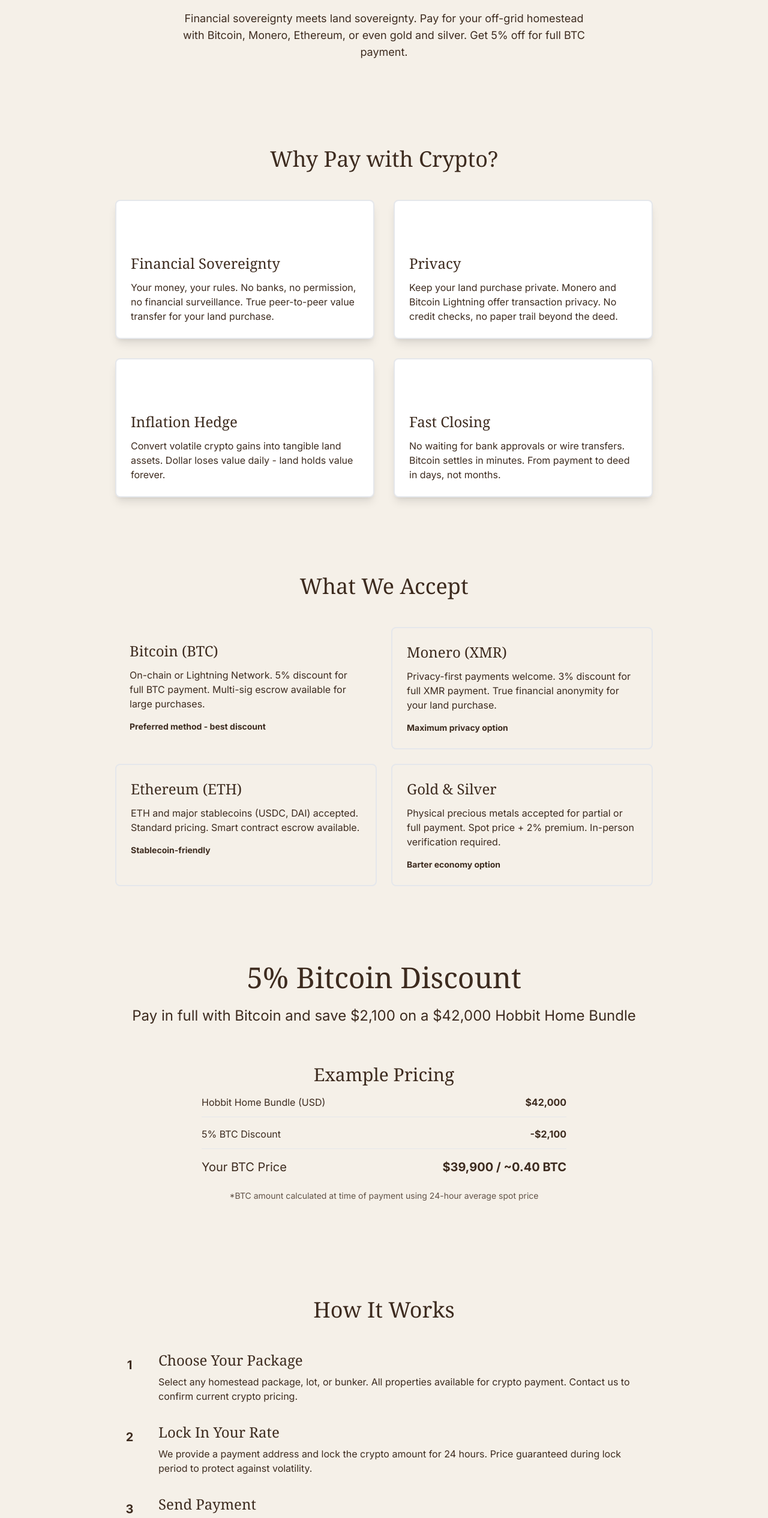
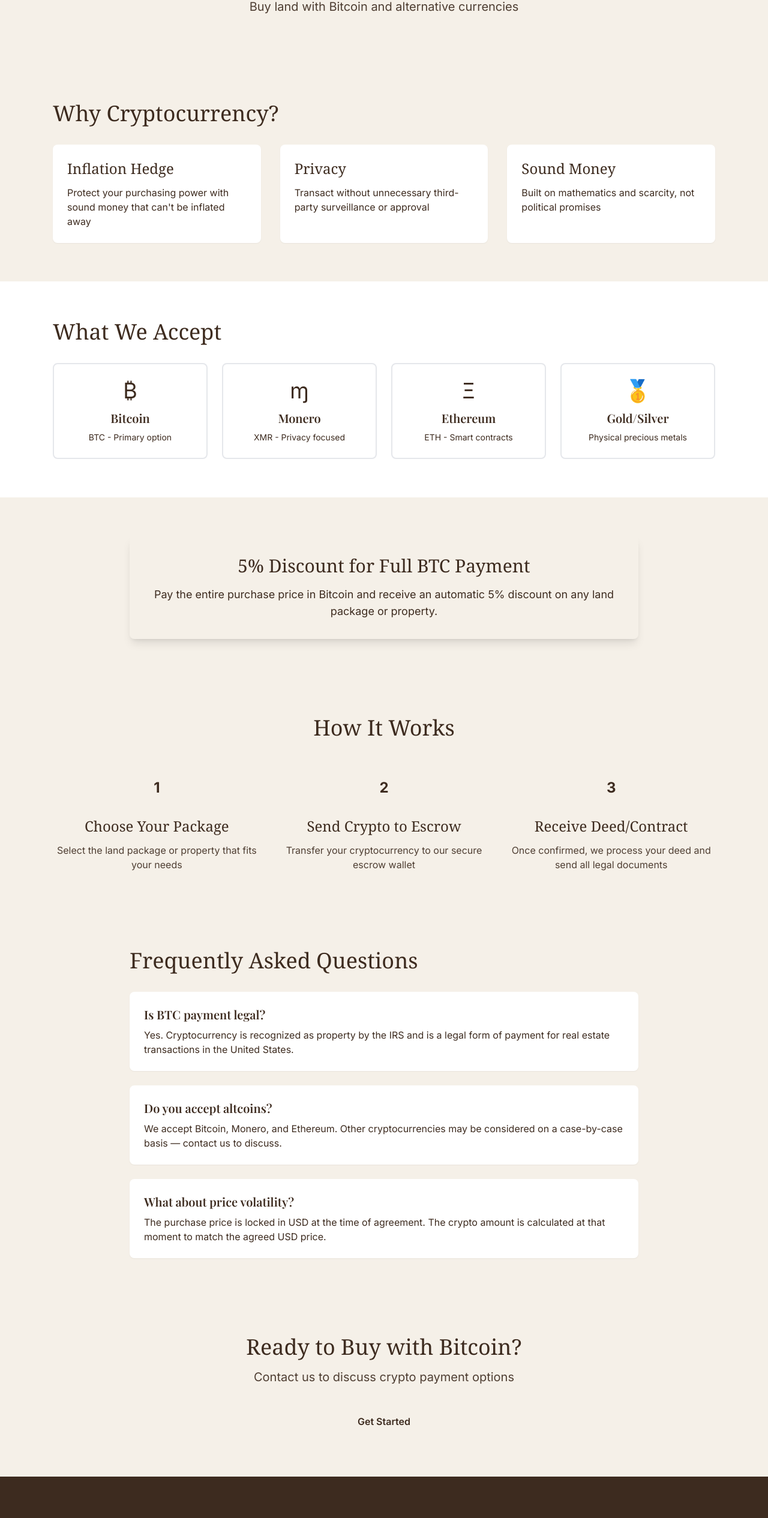
Before and after one commit to dutchiono/uniphimedia, a Next.js app: page /btc-bundles in a window 1280 px wide. Shown: the part 255-2785 px from the top of the page at 60% size. Built offline with nearby package versions, Linux system fonts and the light colour scheme.

Commit message:
feat: add btc-bundles page

```diff
--- a/src/app/btc-bundles/page.tsx
+++ b/src/app/btc-bundles/page.tsx
@@ -2,256 +2,122 @@ export default function BTCBundlesPage() {
   return (
     <div className="min-h-screen bg-cream">
       {/* Hero Section */}
-      <section className="bg-forest text-cream py-20 px-6">
-        <div className="max-w-4xl mx-auto text-center">
-          <h1 className="font-serif text-5xl md:text-6xl mb-6">Bitcoin Bundles</h1>
-          <p className="text-xl md:text-2xl mb-4 text-gold">
-            Buy Your Homestead with Crypto
-          </p>
-          <p className="text-lg max-w-2xl mx-auto">
-            Financial sovereignty meets land sovereignty. Pay for your off-grid homestead with Bitcoin,
-            Monero, Ethereum, or even gold and silver. Get 5% off for full BTC payment.
-          </p>
+      <section className="bg-forest text-cream py-20">
+        <div className="max-w-4xl mx-auto px-6 text-center">
+          <h1 className="font-serif text-5xl mb-4">Financial Sovereignty Meets Land Ownership</h1>
+          <p className="text-xl opacity-90">Buy land with Bitcoin and alternative currencies</p>
         </div>
       </section>
 
       {/* Why Crypto */}
-      <section className="py-16 px-6">
-        <div className="max-w-4xl mx-auto">
-          <h2 className="font-serif text-4xl text-forest mb-12 text-center">Why Pay with Crypto?</h2>
-          <div className="grid md:grid-cols-2 gap-8">
-            <div className="bg-white p-6 rounded-lg shadow-lg border-2 border-bark">
-              <div className="bg-gold w-12 h-12 rounded-full mb-4"></div>
-              <h3 className="font-serif text-2xl text-forest mb-3">Financial Sovereignty</h3>
-              <p className="text-bark">
-                Your money, your rules. No banks, no permission, no financial surveillance.
-                True peer-to-peer value transfer for your land purchase.
-              </p>
+      <section className="max-w-6xl mx-auto px-6 py-16">
+        <h2 className="font-serif text-4xl text-forest mb-8">Why Cryptocurrency?</h2>
+        <div className="grid md:grid-cols-3 gap-8">
+          <div className="bg-white p-6 rounded-lg shadow-sm">
+            <h3 className="font-serif text-2xl text-forest mb-3">Inflation Hedge</h3>
+            <p className="text-bark">Protect your purchasing power with sound money that can't be inflated away</p>
           </div>
-            <div className="bg-white p-6 rounded-lg shadow-lg border-2 border-bark">
-              <div className="bg-gold w-12 h-12 rounded-full mb-4"></div>
+          <div className="bg-white p-6 rounded-lg shadow-sm">
             <h3 className="font-serif text-2xl text-forest mb-3">Privacy</h3>
-              <p className="text-bark">
-                Keep your land purchase private. Monero and Bitcoin Lightning offer transaction privacy.
-                No credit checks, no paper trail beyond the deed.
-              </p>
+            <p className="text-bark">Transact without unnecessary third-party surveillance or approval</p>
           </div>
-            <div className="bg-white p-6 rounded-lg shadow-lg border-2 border-bark">
-              <div className="bg-gold w-12 h-12 rounded-full mb-4"></div>
-              <h3 className="font-serif text-2xl text-forest mb-3">Inflation Hedge</h3>
-              <p className="text-bark">
-                Convert volatile crypto gains into tangible land assets. Dollar loses value daily -
-                land holds value forever.
-              </p>
-            </div>
-            <div className="bg-white p-6 rounded-lg shadow-lg border-2 border-bark">
-              <div className="bg-gold w-12 h-12 rounded-full mb-4"></div>
-              <h3 className="font-serif text-2xl text-forest mb-3">Fast Closing</h3>
-              <p className="text-bark">
-                No waiting for bank approvals or wire transfers. Bitcoin settles in minutes.
-                From payment to deed in days, not months.
-              </p>
-            </div>
+          <div className="bg-white p-6 rounded-lg shadow-sm">
+            <h3 className="font-serif text-2xl text-forest mb-3">Sound Money</h3>
+            <p className="text-bark">Built on mathematics and scarcity, not political promises</p>
           </div>
         </div>
       </section>
 
       {/* What We Accept */}
-      <section className="bg-bark text-cream py-16 px-6">
-        <div className="max-w-4xl mx-auto">
-          <h2 className="font-serif text-4xl mb-12 text-center">What We Accept</h2>
-          <div className="grid md:grid-cols-2 gap-6">
-            <div className="bg-gold text-forest p-6 rounded-lg">
-              <h3 className="font-serif text-2xl mb-3">Bitcoin (BTC)</h3>
-              <p className="mb-4">
-                On-chain or Lightning Network. 5% discount for full BTC payment.
-                Multi-sig escrow available for large purchases.
-              </p>
-              <p className="text-sm font-bold">Preferred method - best discount</p>
+      <section className="bg-white py-16">
+        <div className="max-w-6xl mx-auto px-6">
+          <h2 className="font-serif text-4xl text-forest mb-8">What We Accept</h2>
+          <div className="grid md:grid-cols-2 lg:grid-cols-4 gap-6">
+            <div className="border-2 border-gold p-6 rounded-lg text-center">
+              <div className="text-4xl mb-3">₿</div>
+              <h3 className="text-xl font-semibold text-forest mb-2">Bitcoin</h3>
+              <p className="text-sm text-bark">BTC - Primary option</p>
             </div>
-            <div className="bg-cream text-forest p-6 rounded-lg border-2 border-gold">
-              <h3 className="font-serif text-2xl mb-3">Monero (XMR)</h3>
-              <p className="mb-4">
-                Privacy-first payments welcome. 3% discount for full XMR payment.
-                True financial anonymity for your land purchase.
-              </p>
-              <p className="text-sm font-bold">Maximum privacy option</p>
+            <div className="border-2 border-forest p-6 rounded-lg text-center">
+              <div className="text-4xl mb-3">ɱ</div>
+              <h3 className="text-xl font-semibold text-forest mb-2">Monero</h3>
+              <p className="text-sm text-bark">XMR - Privacy focused</p>
             </div>
-            <div className="bg-cream text-forest p-6 rounded-lg border-2 border-gold">
-              <h3 className="font-serif text-2xl mb-3">Ethereum (ETH)</h3>
-              <p className="mb-4">
-                ETH and major stablecoins (USDC, DAI) accepted. Standard pricing.
-                Smart contract escrow available.
-              </p>
-              <p className="text-sm font-bold">Stablecoin-friendly</p>
+            <div className="border-2 border-forest p-6 rounded-lg text-center">
+              <div className="text-4xl mb-3">Ξ</div>
+              <h3 className="text-xl font-semibold text-forest mb-2">Ethereum</h3>
+              <p className="text-sm text-bark">ETH - Smart contracts</p>
             </div>
-            <div className="bg-cream text-forest p-6 rounded-lg border-2 border-gold">
-              <h3 className="font-serif text-2xl mb-3">Gold & Silver</h3>
-              <p className="mb-4">
-                Physical precious metals accepted for partial or full payment.
-                Spot price + 2% premium. In-person verification required.
-              </p>
-              <p className="text-sm font-bold">Barter economy option</p>
+            <div className="border-2 border-forest p-6 rounded-lg text-center">
+              <div className="text-4xl mb-3">🥇</div>
+              <h3 className="text-xl font-semibold text-forest mb-2">Gold/Silver</h3>
+              <p className="text-sm text-bark">Physical precious metals</p>
             </div>
           </div>
         </div>
       </section>
 
       {/* Special Offer */}
-      <section className="bg-gold text-forest py-16 px-6">
-        <div className="max-w-4xl mx-auto text-center">
-          <h2 className="font-serif text-5xl mb-6">5% Bitcoin Discount</h2>
-          <p className="text-2xl mb-8">
-            Pay in full with Bitcoin and save $2,100 on a $42,000 Hobbit Home Bundle
-          </p>
-          <div className="bg-forest text-cream p-8 rounded-lg max-w-2xl mx-auto">
-            <h3 className="font-serif text-3xl mb-4">Example Pricing</h3>
-            <div className="space-y-4 text-left">
-              <div className="flex justify-between items-center border-b border-gold pb-3">
-                <span>Hobbit Home Bundle (USD)</span>
-                <span className="font-bold">$42,000</span>
-              </div>
-              <div className="flex justify-between items-center border-b border-gold pb-3">
-                <span>5% BTC Discount</span>
-                <span className="font-bold text-gold">-$2,100</span>
-              </div>
-              <div className="flex justify-between items-center text-xl">
-                <span>Your BTC Price</span>
-                <span className="font-bold text-gold">$39,900 / ~0.40 BTC</span>
-              </div>
-            </div>
-            <p className="text-sm mt-6 opacity-80">
-              *BTC amount calculated at time of payment using 24-hour average spot price
-            </p>
-          </div>
+      <section className="max-w-4xl mx-auto px-6 py-16">
+        <div className="bg-gold text-forest p-8 rounded-lg text-center shadow-lg">
+          <h2 className="font-serif text-3xl mb-4">5% Discount for Full BTC Payment</h2>
+          <p className="text-lg">Pay the entire purchase price in Bitcoin and receive an automatic 5% discount on any land package or property.</p>
         </div>
       </section>
 
       {/* How It Works */}
-      <section className="py-16 px-6">
-        <div className="max-w-4xl mx-auto">
-          <h2 className="font-serif text-4xl text-forest mb-12 text-center">How It Works</h2>
-          <div className="space-y-8">
-            <div className="flex items-start">
-              <div className="bg-forest text-cream w-12 h-12 rounded-full flex items-center justify-center mr-6 flex-shrink-0 text-xl font-bold">
-                1
+      <section className="bg-forest text-cream py-16">
+        <div className="max-w-6xl mx-auto px-6">
+          <h2 className="font-serif text-4xl mb-12 text-center">How It Works</h2>
+          <div className="grid md:grid-cols-3 gap-8">
+            <div className="text-center">
+              <div className="bg-gold text-forest w-16 h-16 rounded-full flex items-center justify-center text-2xl font-bold mx-auto mb-4">1</div>
+              <h3 className="font-serif text-2xl mb-3">Choose Your Package</h3>
+              <p className="opacity-90">Select the land package or property that fits your needs</p>
             </div>
-              <div>
-                <h3 className="font-serif text-2xl text-forest mb-2">Choose Your Package</h3>
-                <p className="text-bark">
-                  Select any homestead package, lot, or bunker. All properties available for crypto payment.
-                  Contact us to confirm current crypto pricing.
-                </p>
+            <div className="text-center">
+              <div className="bg-gold text-forest w-16 h-16 rounded-full flex items-center justify-center text-2xl font-bold mx-auto mb-4">2</div>
+              <h3 className="font-serif text-2xl mb-3">Send Crypto to Escrow</h3>
+              <p className="opacity-90">Transfer your cryptocurrency to our secure escrow wallet</p>
             </div>
-            </div>
-            <div className="flex items-start">
-              <div className="bg-forest text-cream w-12 h-12 rounded-full flex items-center justify-center mr-6 flex-shrink-0 text-xl font-bold">
-                2
-              </div>
-              <div>
-                <h3 className="font-serif text-2xl text-forest mb-2">Lock In Your Rate</h3>
-                <p className="text-bark">
-                  We provide a payment address and lock the crypto amount for 24 hours.
-                  Price guaranteed during lock period to protect against volatility.
-                </p>
-              </div>
-            </div>
-            <div className="flex items-start">
-              <div className="bg-forest text-cream w-12 h-12 rounded-full flex items-center justify-center mr-6 flex-shrink-0 text-xl font-bold">
-                3
-              </div>
-              <div>
-                <h3 className="font-serif text-2xl text-forest mb-2">Send Payment</h3>
-                <p className="text-bark">
-                  Send crypto to the provided address. We'll provide txid confirmation.
-                  Escrow service available for purchases over $50k.
-                </p>
-              </div>
-            </div>
-            <div className="flex items-start">
-              <div className="bg-forest text-cream w-12 h-12 rounded-full flex items-center justify-center mr-6 flex-shrink-0 text-xl font-bold">
-                4
-              </div>
-              <div>
-                <h3 className="font-serif text-2xl text-forest mb-2">Close & Transfer</h3>
-                <p className="text-bark">
-                  After confirmation, we process the deed transfer. Most crypto purchases close within
-                  5-7 business days. Welcome to land ownership.
-                </p>
-              </div>
+            <div className="text-center">
+              <div className="bg-gold text-forest w-16 h-16 rounded-full flex items-center justify-center text-2xl font-bold mx-auto mb-4">3</div>
+              <h3 className="font-serif text-2xl mb-3">Receive Deed/Contract</h3>
+              <p className="opacity-90">Once confirmed, we process your deed and send all legal documents</p>
             </div>
           </div>
         </div>
       </section>
 
       {/* FAQ */}
-      <section className="bg-bark text-cream py-16 px-6">
-        <div className="max-w-4xl mx-auto">
-          <h2 className="font-serif text-4xl mb-12 text-center">Crypto Payment FAQ</h2>
+      <section className="max-w-4xl mx-auto px-6 py-16">
+        <h2 className="font-serif text-4xl text-forest mb-8">Frequently Asked Questions</h2>
         <div className="space-y-6">
-            <div className="bg-cream text-forest p-6 rounded-lg">
-              <h3 className="font-serif text-xl mb-2">Do I have to pay the full amount in crypto?</h3>
-              <p>
-                No. You can pay partial amounts in crypto and the rest in USD. The 5% discount only
-                applies to the crypto portion.
-              </p>
+          <div className="bg-white p-6 rounded-lg shadow-sm">
+            <h3 className="text-xl font-semibold text-forest mb-2">Is BTC payment legal?</h3>
+            <p className="text-bark">Yes. Cryptocurrency is recognized as property by the IRS and is a legal form of payment for real estate transactions in the United States.</p>
           </div>
-            <div className="bg-cream text-forest p-6 rounded-lg">
-              <h3 className="font-serif text-xl mb-2">What about taxes?</h3>
-              <p>
-                You're responsible for any capital gains taxes on crypto sales. We report the deed
-                transaction to the county at the USD value. Consult a tax professional.
-              </p>
+          <div className="bg-white p-6 rounded-lg shadow-sm">
+            <h3 className="text-xl font-semibold text-forest mb-2">Do you accept altcoins?</h3>
+            <p className="text-bark">We accept Bitcoin, Monero, and Ethereum. Other cryptocurrencies may be considered on a case-by-case basis — contact us to discuss.</p>
           </div>
-            <div className="bg-cream text-forest p-6 rounded-lg">
-              <h3 className="font-serif text-xl mb-2">Is this legal?</h3>
-              <p>
-                Yes. Crypto is legal property under US law. We're selling land for consideration -
-                whether that's dollars, bitcoin, or chickens is up to the parties.
-              </p>
-            </div>
-            <div className="bg-cream text-forest p-6 rounded-lg">
-              <h3 className="font-serif text-xl mb-2">What if I send the wrong amount?</h3>
-              <p>
-                Overpayments are refunded to your sending address minus network fees. Underpayments
-                will be held pending the remainder. Always double-check amounts.
-              </p>
-            </div>
-            <div className="bg-cream text-forest p-6 rounded-lg">
-              <h3 className="font-serif text-xl mb-2">Do you accept altcoins besides ETH?</h3>
-              <p>
-                Contact us for special requests. We've accepted LTC, BCH, and others on a case-by-case basis.
-                Minimum purchase $10k for altcoins.
-              </p>
-            </div>
+          <div className="bg-white p-6 rounded-lg shadow-sm">
+            <h3 className="text-xl font-semibold text-forest mb-2">What about price volatility?</h3>
+            <p className="text-bark">The purchase price is locked in USD at the time of agreement. The crypto amount is calculated at that moment to match the agreed USD price.</p>
           </div>
         </div>
       </section>
 
-      {/* CTA Section */}
-      <section className="bg-forest text-cream py-16 px-6">
-        <div className="max-w-3xl mx-auto text-center">
-          <h2 className="font-serif text-4xl mb-6">Ready to Buy Land with Bitcoin?</h2>
-          <p className="text-lg mb-8">
-            Contact us to discuss crypto payment options. We'll walk you through the process
-            and answer all your questions. Financial freedom starts here.
-          </p>
-          <div className="flex flex-col sm:flex-row gap-4 justify-center">
-            <a
-              href="/contact"
-              className="bg-gold text-forest py-4 px-8 rounded-lg font-bold hover:bg-cream transition-colors"
-            >
-              Contact Us About Crypto
+      {/* CTA */}
+      <section className="bg-bark text-cream py-16">
+        <div className="max-w-4xl mx-auto px-6 text-center">
+          <h2 className="font-serif text-4xl mb-4">Ready to Buy with Bitcoin?</h2>
+          <p className="text-xl mb-8 opacity-90">Contact us to discuss crypto payment options</p>
+          <a href="/contact" className="inline-block bg-gold text-forest px-8 py-4 rounded-lg font-semibold hover:bg-gold/90 transition">
+            Get Started
           </a>
-            <a
-              href="/hsh/packages"
-              className="bg-bark text-cream py-4 px-8 rounded-lg font-bold hover:bg-gold hover:text-forest transition-colors"
-            >
-              View All Packages
-            </a>
-          </div>
         </div>
       </section>
     </div>
-  );
+  )
 }
```
Lines whose indentation alone changed are shown as unchanged.
